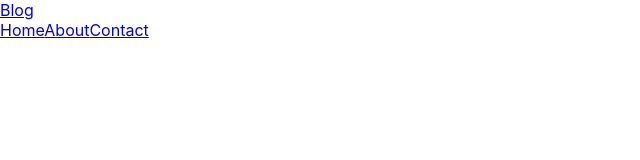
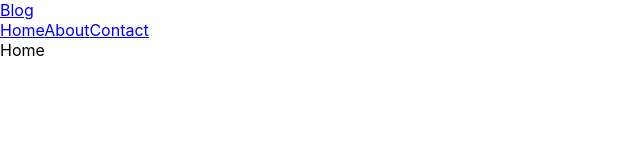
Before and after one commit to CKline22/blog-website, a React (Create React App) app in the folder blog/: page / in a window 1280 px wide. Shown: the top 160 px of the page, without its empty margins (0-640 px from the left). Built offline with nearby package versions, Linux system fonts and the light colour scheme.

Commit message:
routes working

```diff
--- a/blog/src/App.js
+++ b/blog/src/App.js
@@ -11,9 +11,9 @@
     <Router>
       <NavbarComponent/>
       <Routes>
-        <Route path="/" exact component={Home}/>
-        <Route path="/about" exact component={About}/>
-        <Route path="/contact" exact component={Contact}/>
+        <Route path="/" element={<Home/>}/>
+        <Route path="/about" element={<About/>}/>
+        <Route path="/contact" element={<Contact/>}/>
       </Routes>
     </Router>
   );
```
